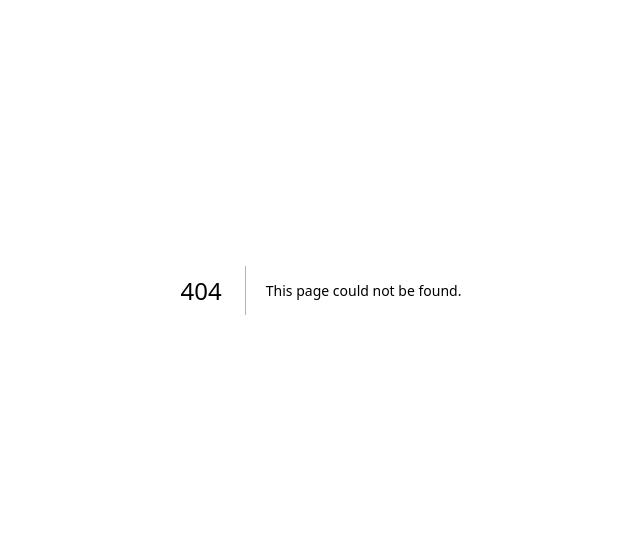
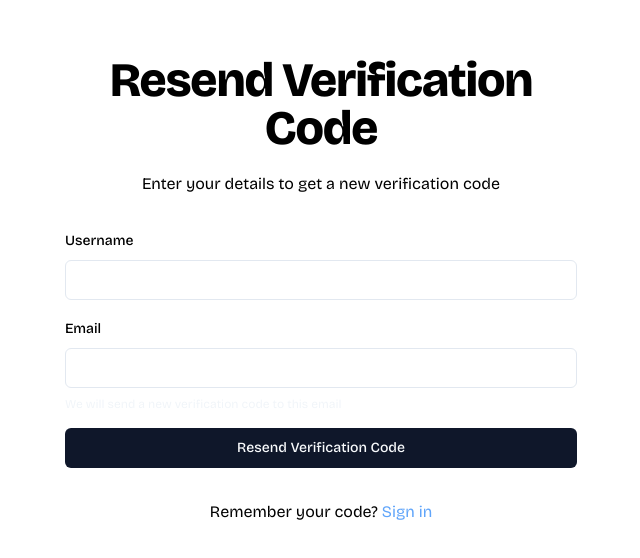
Before and after one commit to TejasGorde67/AnonyGram, a Next.js app: page /resend-verification in a window 1280 px wide. Before the commit this address had no page. Shown: the part 110-668 px from the top of the page, without its empty margins (319-959 px from the left). Built offline with nearby package versions, Linux system fonts and the light colour scheme.

Commit message:
Resend verification code page

```diff
--- /dev/null
+++ b/src/app/(auth)/resend-verification/page.tsx
@@ -0,0 +1,130 @@
+"use client";
+
+import { ApiResponse } from "@/types/ApiResponse";
+import { zodResolver } from "@hookform/resolvers/zod";
+import Link from "next/link";
+import { useState } from "react";
+import { useForm } from "react-hook-form";
+import * as z from "zod";
+
+import { Button } from "@/components/ui/button";
+import {
+  Form,
+  FormField,
+  FormItem,
+  FormLabel,
+  FormMessage,
+} from "@/components/ui/form";
+import { Input } from "@/components/ui/input";
+import axios, { AxiosError } from "axios";
+import { Loader2 } from "lucide-react";
+import { useRouter } from "next/navigation";
+import { bricolage_grotesque } from "@/lib/fonts";
+import { toast } from "sonner";
+
+// Schema for resend verification form
+const resendVerificationSchema = z.object({
+  username: z.string().min(3, { message: "Username must be at least 3 characters" }),
+  email: z.string().email({ message: "Please enter a valid email address" }),
+});
+
+export default function ResendVerificationPage() {
+  const [isSubmitting, setIsSubmitting] = useState(false);
+  const router = useRouter();
+
+  const form = useForm<z.infer<typeof resendVerificationSchema>>({
+    resolver: zodResolver(resendVerificationSchema),
+    defaultValues: {
+      username: "",
+      email: "",
+    },
+  });
+
+  const onSubmit = async (data: z.infer<typeof resendVerificationSchema>) => {
+    setIsSubmitting(true);
+    try {
+      const response = await axios.post<ApiResponse>("/api/resend-verify-code", data);
+      toast.success(response.data.message);
+
+      // Redirect to verification page
+      router.replace(`/verify/${data.username}`);
+    } catch (error) {
+      console.error("Error resending verification code:", error);
+
+      const axiosError = error as AxiosError<ApiResponse>;
+      const errorMessage =
+        axiosError.response?.data.message ||
+        "Failed to resend verification code. Please try again.";
+
+      toast.error(errorMessage);
+    } finally {
+      setIsSubmitting(false);
+    }
+  };
+
+  return (
+    <div
+      className={`flex justify-center items-center min-h-screen ${bricolage_grotesque}`}
+    >
+      <div className="w-full max-w-xl p-8 space-y-8 rounded-lg">
+        <div className="text-center">
+          <h1 className="text-4xl font-extrabold tracking-tight lg:text-5xl mb-5">
+            Resend Verification Code
+          </h1>
+          <p className="mb-4">Enter your details to get a new verification code</p>
+        </div>
+        <Form {...form}>
+          <form onSubmit={form.handleSubmit(onSubmit)} className="space-y-4">
+            <FormField
+              name="username"
+              control={form.control}
+              render={({ field }) => (
+                <FormItem>
+                  <FormLabel>Username</FormLabel>
+                  <Input {...field} />
+                  <FormMessage />
+                </FormItem>
+              )}
+            />
+            <FormField
+              name="email"
+              control={form.control}
+              render={({ field }) => (
+                <FormItem>
+                  <FormLabel>Email</FormLabel>
+                  <Input {...field} />
+                  <p className="text-muted dark:text-gray-200 text-gray-800 text-xs">
+                    We will send a new verification code to this email
+                  </p>
+                  <FormMessage />
+                </FormItem>
+              )}
+            />
+            <Button
+              type="submit"
+              className="w-full dark:bg-white dark:hover:bg-gray-200"
+              disabled={isSubmitting}
+            >
+              {isSubmitting ? (
+                <>
+                  <Loader2 className="mr-2 h-4 w-4 animate-spin" />
+                  Please wait
+                </>
+              ) : (
+                "Resend Verification Code"
+              )}
+            </Button>
+          </form>
+        </Form>
+        <div className="text-center mt-4">
+          <p>
+            Remember your code?{" "}
+            <Link href="/sign-in" className="text-blue-400 hover:text-blue-500">
+              Sign in
+            </Link>
+          </p>
+        </div>
+      </div>
+    </div>
+  );
+}
--- a/src/app/(auth)/verify/[username]/page.tsx
+++ b/src/app/(auth)/verify/[username]/page.tsx
@@ -20,6 +20,7 @@ import { bricolage_grotesque } from "@/lib/fonts";
 import { toast } from "sonner";
 import { Loader2 } from "lucide-react";
 import { useState } from "react";
+import Link from "next/link";
 
 export default function VerifyAccount() {
   const [isSubmitting, setIsSubmitting] = useState<boolean>(false);
@@ -92,6 +93,15 @@ export default function VerifyAccount() {
             </Button>
           </form>
         </Form>
+
+        <div className="text-center mt-4">
+          <p>
+            Didn't receive a code or code expired?{" "}
+            <Link href="/resend-verification" className="text-blue-400 hover:text-blue-500">
+              Resend verification code
+            </Link>
+          </p>
+        </div>
       </div>
     </div>
   );
```
